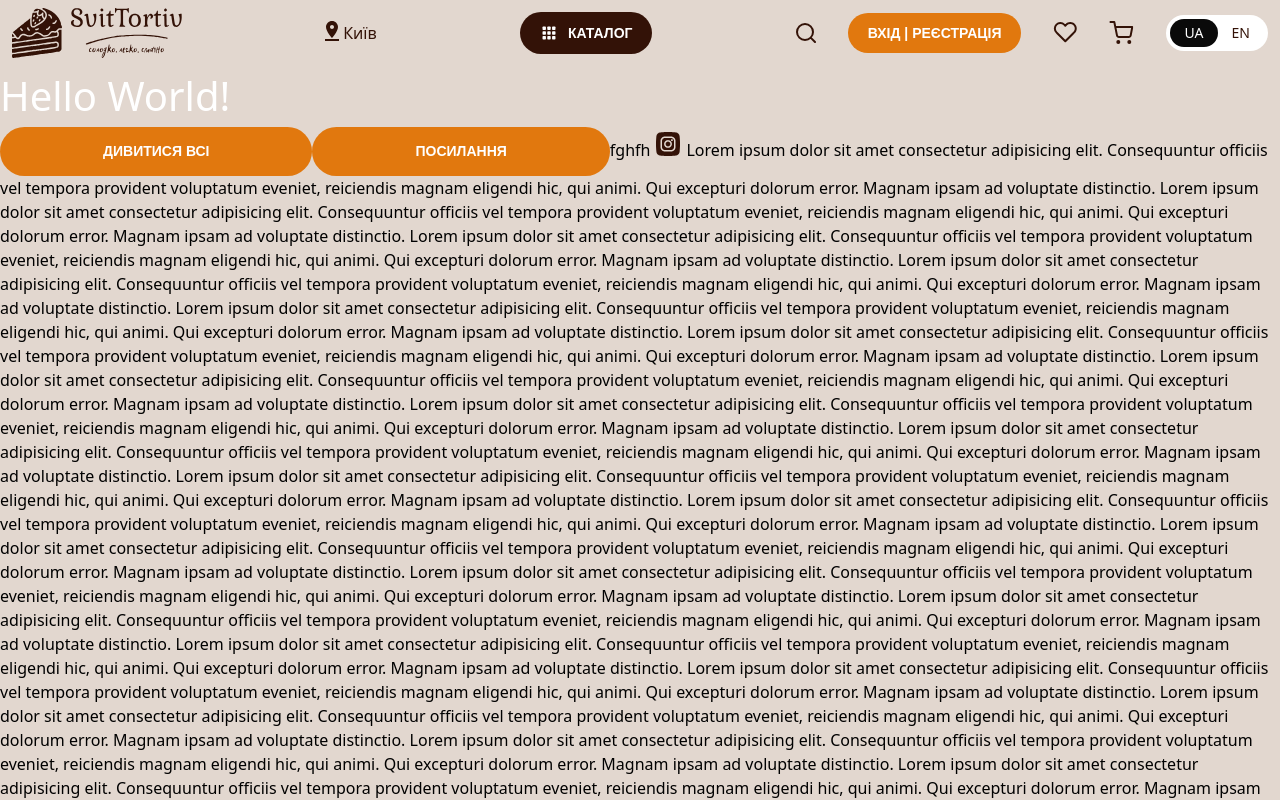
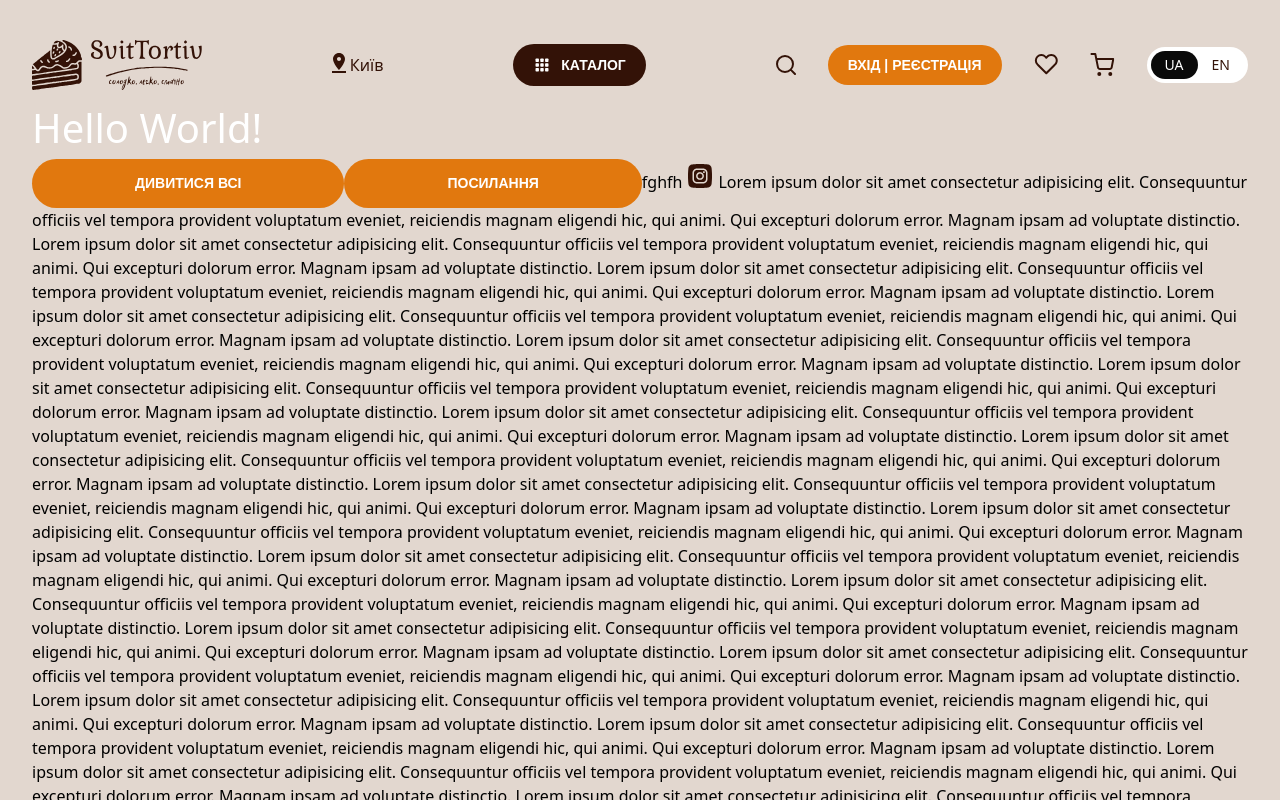
Before and after one commit to tolik-rfd/svit-tortiv, a Next.js app: page / in a window 1280 px wide. Shown: the top 800 px of the page. Built offline with nearby package versions, Linux system fonts and the light colour scheme.

Commit message:
feat: add sticky and page container

```diff
--- a/src/pages/home-page/ui/layout.tsx
+++ b/src/pages/home-page/ui/layout.tsx
@@ -28,8 +28,10 @@ export default function RootLayout({
       <body
         className={`${geistSans.variable} ${geistMono.variable} antialiased`}
       >
-        <Header />
-        {children}
+        <div className="p-3 lg:p-8">
+          <Header />
+          {children}
+        </div>
       </body>
     </html>
   );
--- a/src/pages/home-page/ui/navbar/main-navbar.tsx
+++ b/src/pages/home-page/ui/navbar/main-navbar.tsx
@@ -18,6 +18,7 @@ import { HeartIcon } from "@/shared/assets/icons/heart-icon";
 
 const mainNavbarStyles = tv({
   slots: {
+    navbar: "sticky top-0 z-50 px-0",
     catalogButton: "hidden lg:block",
     profile: "hidden lg:block",
     favorite: "hidden lg:block",
@@ -25,14 +26,14 @@ const mainNavbarStyles = tv({
   },
 });
 
-const { catalogButton, profile, favorite, cart } = mainNavbarStyles();
+const { navbar, catalogButton, profile, favorite, cart } = mainNavbarStyles();
 
 interface MainNavbarProps {}
 
 export const MainNavbar: FC<MainNavbarProps> = (props) => {
   const {} = props;
   return (
-    <Navbar>
+    <Navbar className={navbar()}>
       <NavbarItem>
         <Logo />
       </NavbarItem>
```
